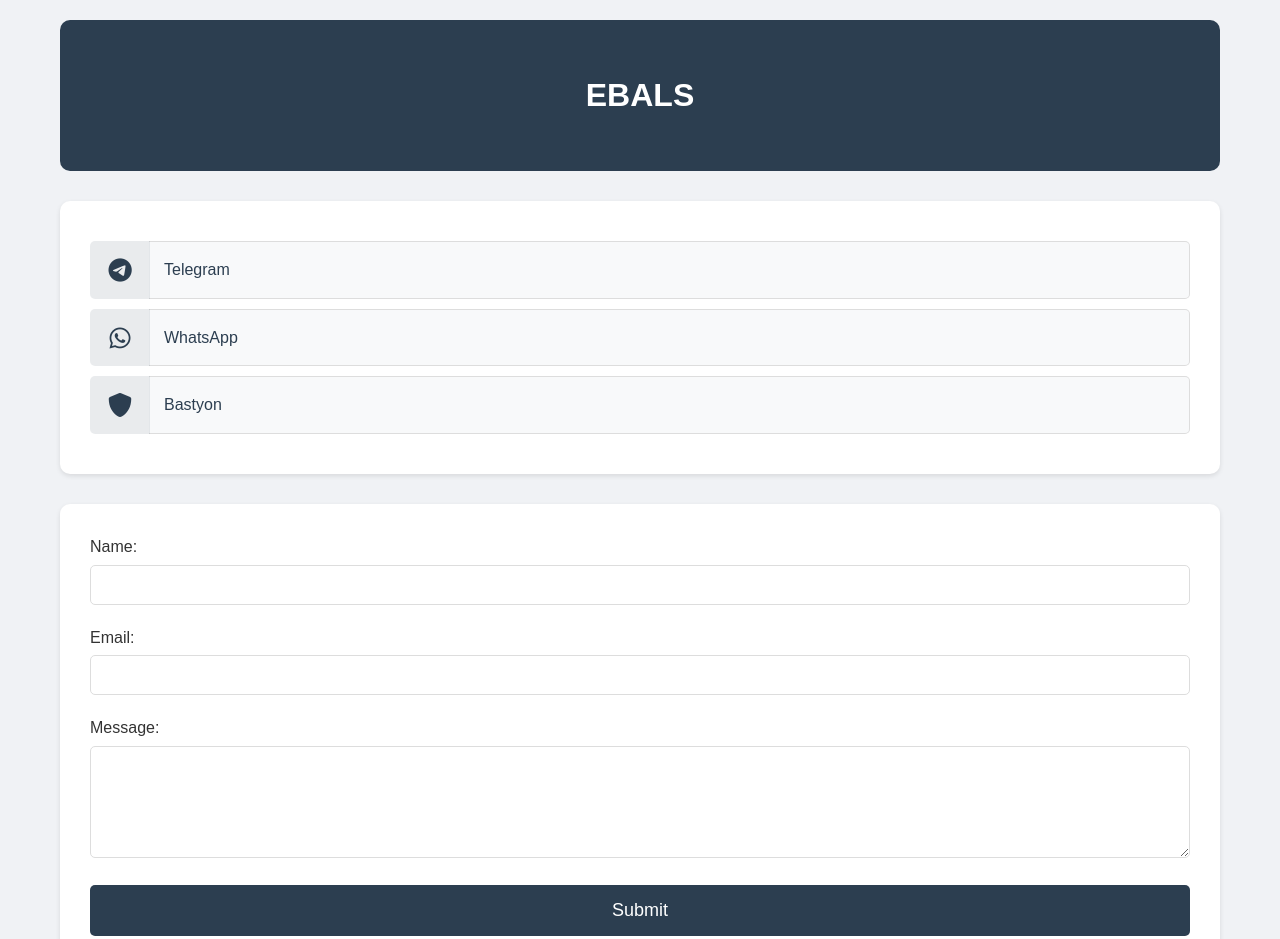
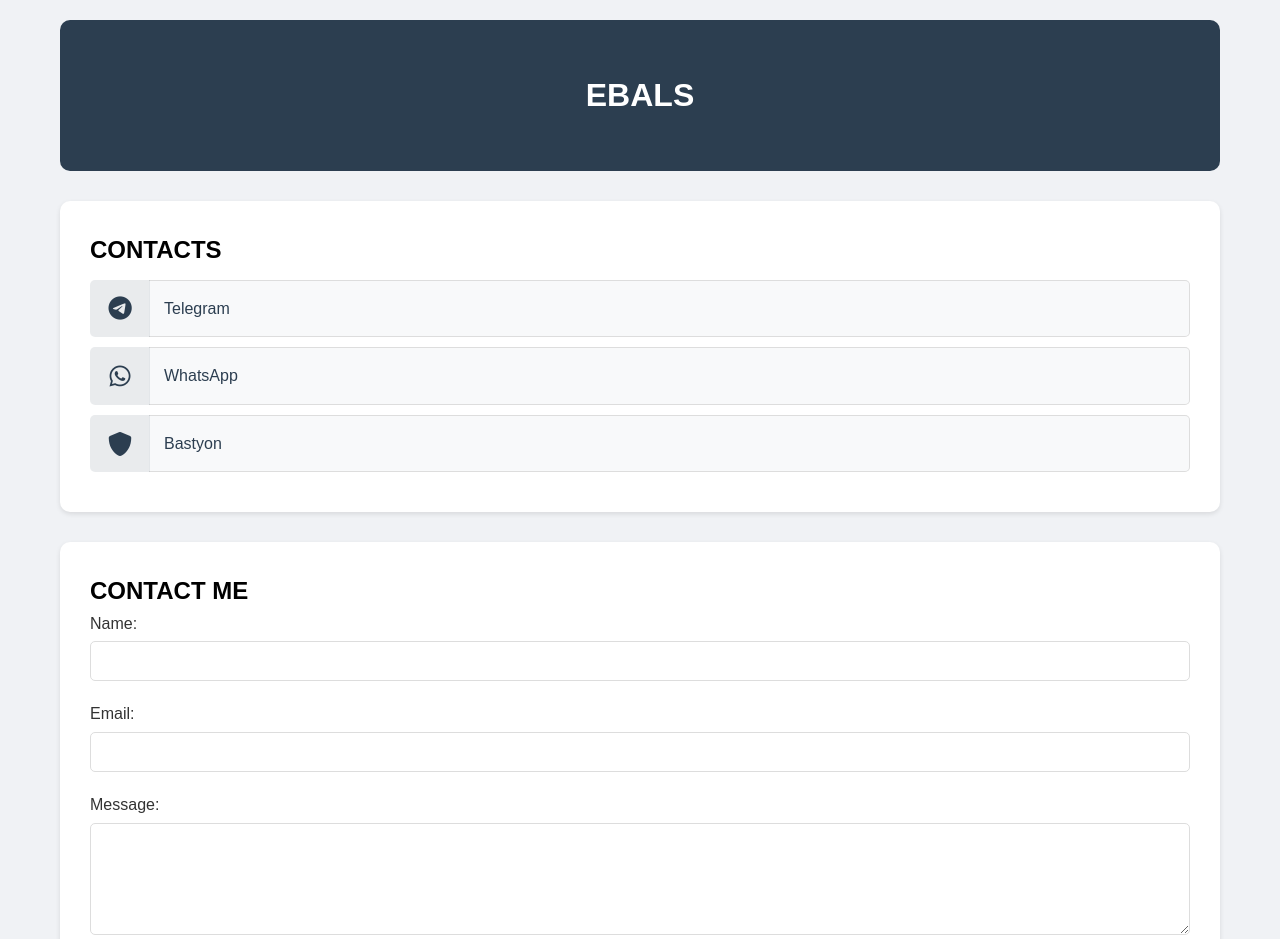
Before and after one commit to ebals/ebals.github.io, a plain HTML site: page index.html in a window 1280 px wide. Shown: the top 939 px of the page. Drawn offline with Linux system fonts and the light colour scheme.

Commit message:
Add files via upload

```diff
--- a/index.html
+++ b/index.html
@@ -12,11 +12,11 @@
     <div class="container">
         <header>
             <h1> EBALS </h1>
-            <p></p>
+            <p>  </p>
         </header>
 
         <section class="contacts">
-            <h2>  </h2>
+            <h2> CONTACTS </h2>
             <ul class="contact-list">
 
                 <li>
@@ -35,7 +35,7 @@
         </section>
 
         <section class="contact-form">
-            <h2>  </h2>
+            <h2>CONTACT ME</h2>
             <form id="myForm" action="https://formspree.io/f/mwplpkrv" method="POST">
                 <div class="form-group">
                     <label for="name">Name:</label>
```
